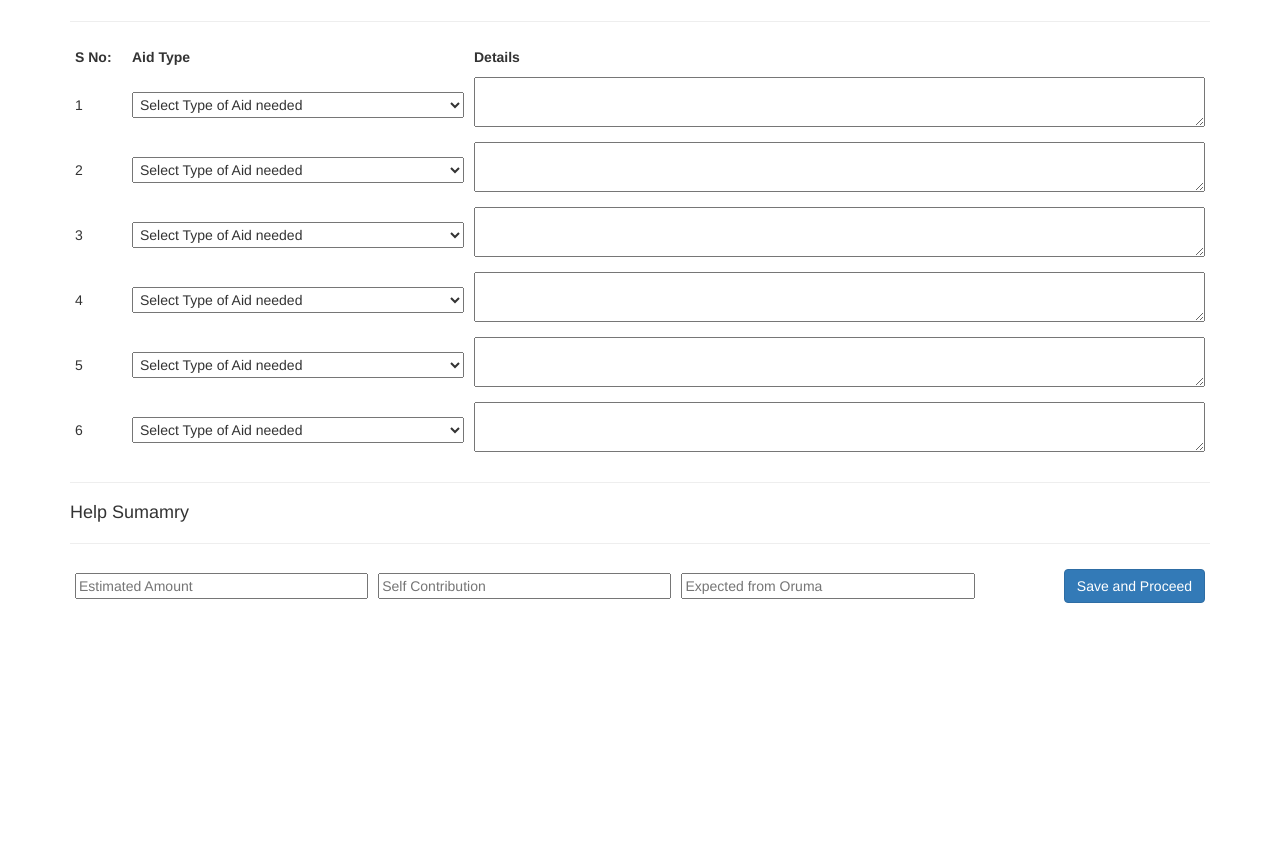
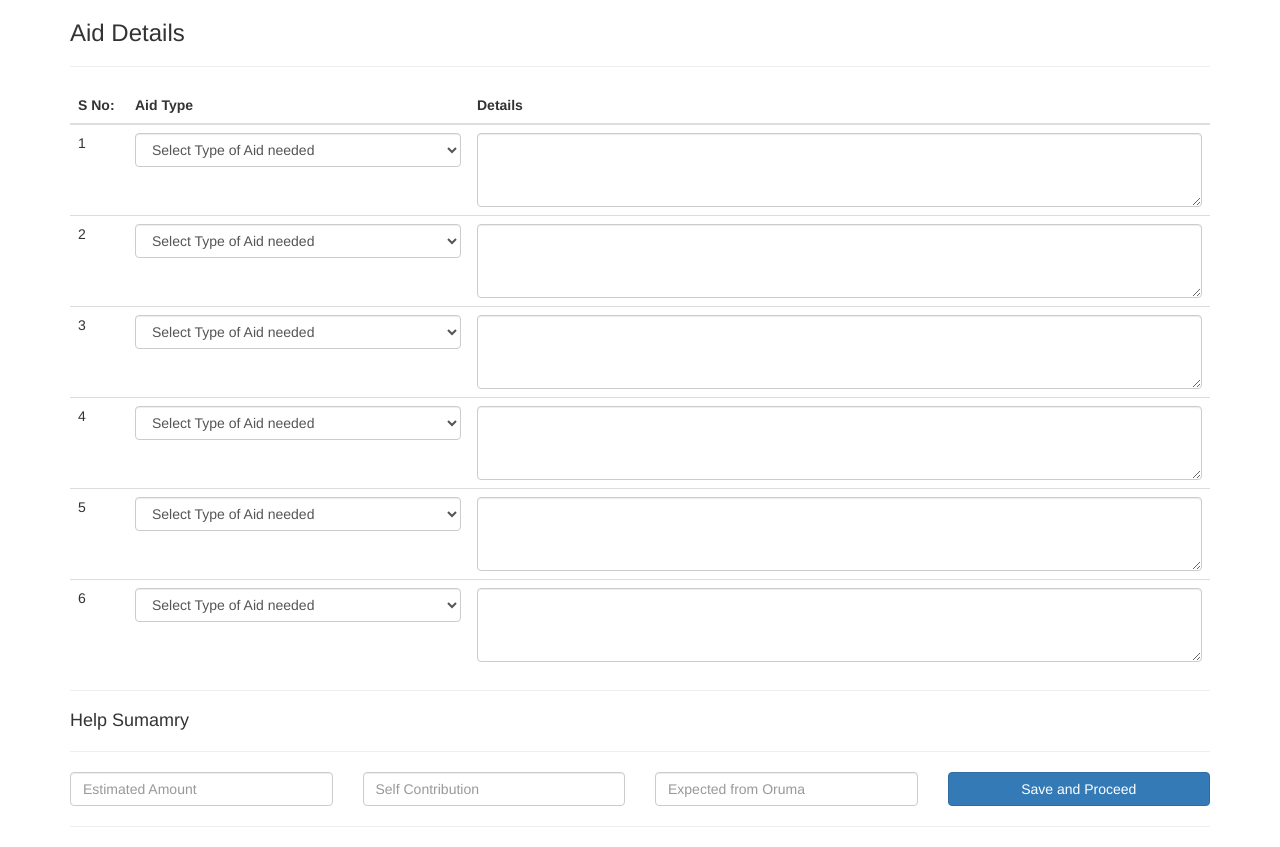
Before and after one commit to jafsparrow/deploy, a Django app: page /oruma/1/1 in a window 1280 px wide. Before the commit the page ends 603 px from the top, so only its background shows below. Run offline with Django 3.2, Linux system fonts and the light colour scheme; some libraries are stand-ins or nearby versions.

Commit message:
bootstrap updated

```diff
--- a/oruma/templates/oruma/stage3.html
+++ b/oruma/templates/oruma/stage3.html
@@ -4,7 +4,9 @@
 
 
 {% block headcss %}
+
 <style>
+/*
  .form-area {
    padding: 10px;
    padding-bottom: 80px;
@@ -34,16 +36,19 @@
 
   }
 
+/*
   textarea {
      width: 100%;
      height: 50px;
   }
 
+  */
+
 .btn-area {
   padding: 30px;
 }
 
-
+*/
 </style>
 {% endblock headcss %}
 
@@ -51,24 +56,16 @@
 
 {% block forms %}
 
-  <form class=""  method="post">
-    <input type="hidden" name="application_number" value="{{ application_number }}">
-    <div class="row">
-      <div class="col-md-8 col-md-offset-2">
-        <table>
 
-        </table>
-      </div>
-
-    </div>
-
-  </form>
+<h3>Aid Details</h3>
 <hr>
 
 <form class="" method="post">
 
+  <input type="hidden" name="application_number" value="{{ application_number }}">
+
 {% csrf_token %}
-<table>
+<table class="table table-hover">
           <thead>
             <th width="5%">S No:</th>
             <th width=30%"">Aid Type</th>
@@ -77,7 +74,7 @@
           </thead>
           <tr>
             <td>1</td>
-            <td><select name="aid_1">
+            <td><select class="form-control" name="aid_1">
                   <option selected disabled hidden style='display: none' value=''>Select Type of Aid needed</option>
                   <option value="Houserepair">House Repair</option>
                   <option value="MedicalTreatment">Medical Treatment</option>
@@ -87,12 +84,12 @@
                   <option value="LoanRepayment">Other</option>
                 </select>
             </td>
-            <td><textarea cols="40" id="id_applicant_address" maxlength="300" name="aid_1_details" rows="10"></textarea></td>
+            <td><textarea  class="form-control" id="id_applicant_address" maxlength="300" name="aid_1_details" rows="3"></textarea></td>
 
           </tr>
           <tr>
             <td>2</td>
-            <td><select name="aid_2">
+            <td><select class="form-control" name="aid_2">
                   <option selected disabled hidden style='display: none' value=''>Select Type of Aid needed</option>
                   <option value="Houserepair">House Repair</option>
                   <option value="MedicalTreatment">Medical Treatment</option>
@@ -102,12 +99,12 @@
                   <option value="LoanRepayment">Other</option>
                 </select>
             </td>
-            <td><textarea cols="40" id="id_applicant_address" maxlength="300" name="aid_2_details" rows="10"></textarea></td>
+            <td><textarea class="form-control" id="id_applicant_address" maxlength="300" name="aid_2_details" rows="3"></textarea></td>
 
           </tr>
           <tr>
             <td>3</td>
-            <td><select name="aid_3">
+            <td><select class="form-control" name="aid_3">
                   <option selected disabled hidden style='display: none' value=''>Select Type of Aid needed</option>
                   <option value="Houserepair">House Repair</option>
                   <option value="MedicalTreatment">Medical Treatment</option>
@@ -117,12 +114,12 @@
                   <option value="LoanRepayment">Other</option>
                 </select>
             </td>
-            <td><textarea cols="40" id="id_applicant_address" maxlength="300" name="aid_3_details" rows="10"></textarea></td>
+            <td><textarea class="form-control" id="id_applicant_address" maxlength="300" name="aid_3_details" rows="3"></textarea></td>
 
           </tr>
           <tr>
             <td>4</td>
-            <td><select name="aid_4">
+            <td><select class="form-control" name="aid_4">
                   <option selected disabled hidden style='display: none' value=''>Select Type of Aid needed</option>
                   <option value="Houserepair">House Repair</option>
                   <option value="MedicalTreatment">Medical Treatment</option>
@@ -132,12 +129,12 @@
                   <option value="LoanRepayment">Other</option>
                 </select>
             </td>
-            <td><textarea cols="40" id="id_applicant_address" maxlength="300" name="aid_4_details" rows="10" ></textarea></td>
+            <td><textarea class="form-control"  id="id_applicant_address" maxlength="300" name="aid_4_details" rows="3" ></textarea></td>
 
           </tr>
           <tr>
             <td>5</td>
-            <td><select name="aid_5">
+            <td><select class="form-control" name="aid_5">
                   <option selected disabled hidden style='display: none' value=''>Select Type of Aid needed</option>
                   <option value="Houserepair">House Repair</option>
                   <option value="MedicalTreatment">Medical Treatment</option>
@@ -147,12 +144,12 @@
                   <option value="LoanRepayment">Other</option>
                 </select>
             </td>
-            <td><textarea cols="40" id="id_applicant_address" maxlength="300" name="aid_5_details" rows="10"></textarea></td>
+            <td><textarea class="form-control" id="id_applicant_address" maxlength="300" name="aid_5_details" rows="3"></textarea></td>
 
           </tr>
           <tr>
             <td>6</td>
-            <td><select name="aid_6">
+            <td><select class="form-control" name="aid_6">
                   <option selected disabled hidden style='display: none' value=''>Select Type of Aid needed</option>
                   <option value="Houserepair">House Repair</option>
                   <option value="MedicalTreatment">Medical Treatment</option>
@@ -162,7 +159,7 @@
                   <option value="LoanRepayment">Other</option>
                 </select>
             </td>
-            <td><textarea cols="40" id="id_applicant_address" maxlength="300" name="aid_6_details" rows="10"></textarea></td>
+            <td><textarea class="form-control" id="id_applicant_address" maxlength="300" name="aid_6_details" rows="3"></textarea></td>
 
           </tr>
 
@@ -176,14 +173,25 @@
   <hr>
   <h4>Help Sumamry</h4>
   <hr>
-  <table>
-            <tr>
-              <td><input id="id_dependend_name" maxlength="100" name="estimated_amount" type="text" placeholder="Estimated Amount" required/></td>
-              <td><input id="id_dependend_name" maxlength="100" name="self_amount" type="text" placeholder="Self Contribution" required /></td>
-              <td><input id="id_dependend_name" maxlength="100" name="ouruma_expected" type="text" placeholder="Expected from Oruma" required /></td>
-              <td>  <button type="submit" class="btn btn-primary pull-right" name="button">Save and Proceed</button></td>
-            </tr>
 
-    </table>
+
+    <div class="row">
+      <div class="col-md-3">
+        <input class="form-control" id="id_dependend_name" maxlength="100" name="estimated_amount" type="text" placeholder="Estimated Amount" required/>
+      </div>
+      <div class="col-md-3">
+        <input class="form-control" id="id_dependend_name" maxlength="100" name="self_amount" type="text" placeholder="Self Contribution" required />
+      </div>
+      <div class="col-md-3">
+        <input class="form-control" id="id_dependend_name" maxlength="100" name="ouruma_expected" type="text" placeholder="Expected from Oruma" required />
+      </div>
+      <div class="col-md-3">
+         <button  type="submit" class="btn btn-primary btn-block">Save and Proceed</button>
+      </div>
+
+
+    </div>
+
+    <hr>
 </form>
 {% endblock forms %}
```
Also changed, not shown: oruma/forms.py (+14 -14 lines), oruma/static/oruma/css/tablestyle.css (added, +27 -0 lines), oruma/templates/oruma/Summary.html (+8 -3 lines), oruma/templates/oruma/stage1.html (+12 -36 lines), oruma/templates/oruma/stage2.html (+16 -16 lines).
